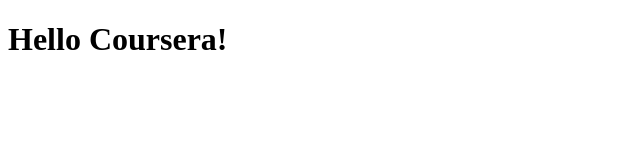
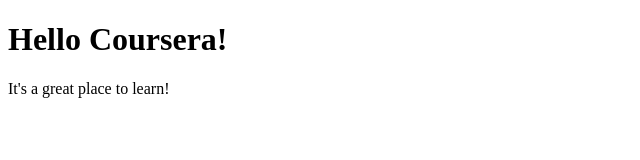
Before and after one commit to sjoshii/coursera-test-1, a plain HTML site: page site/index.html in a window 1280 px wide. Shown: the whole page, without its empty margins (0-640 px from the left). Drawn offline with Linux system fonts and the light colour scheme.

Commit message:
Small change.

```diff
--- a/site/index.html
+++ b/site/index.html
@@ -5,5 +5,6 @@
 </head>
 <body>
 <h1>Hello Coursera!</h1>
+<p>It's a great place to learn!</p>
 </body>
 </html>
```
